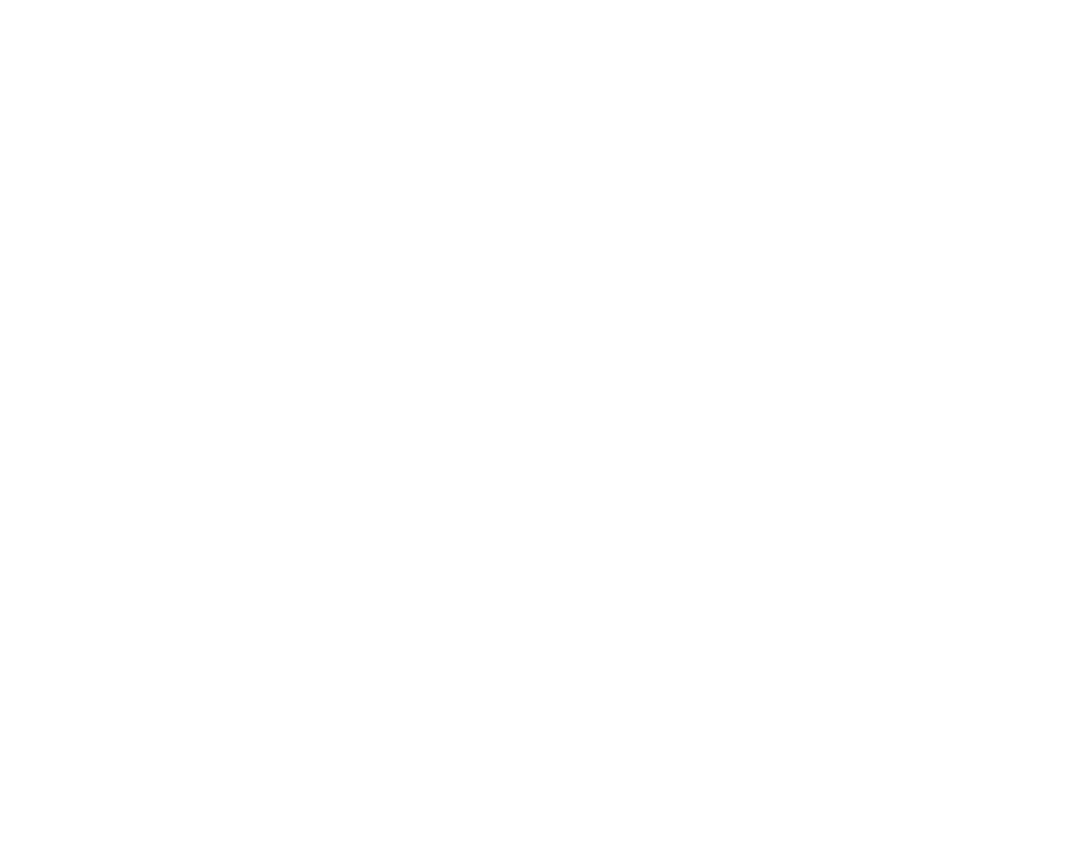
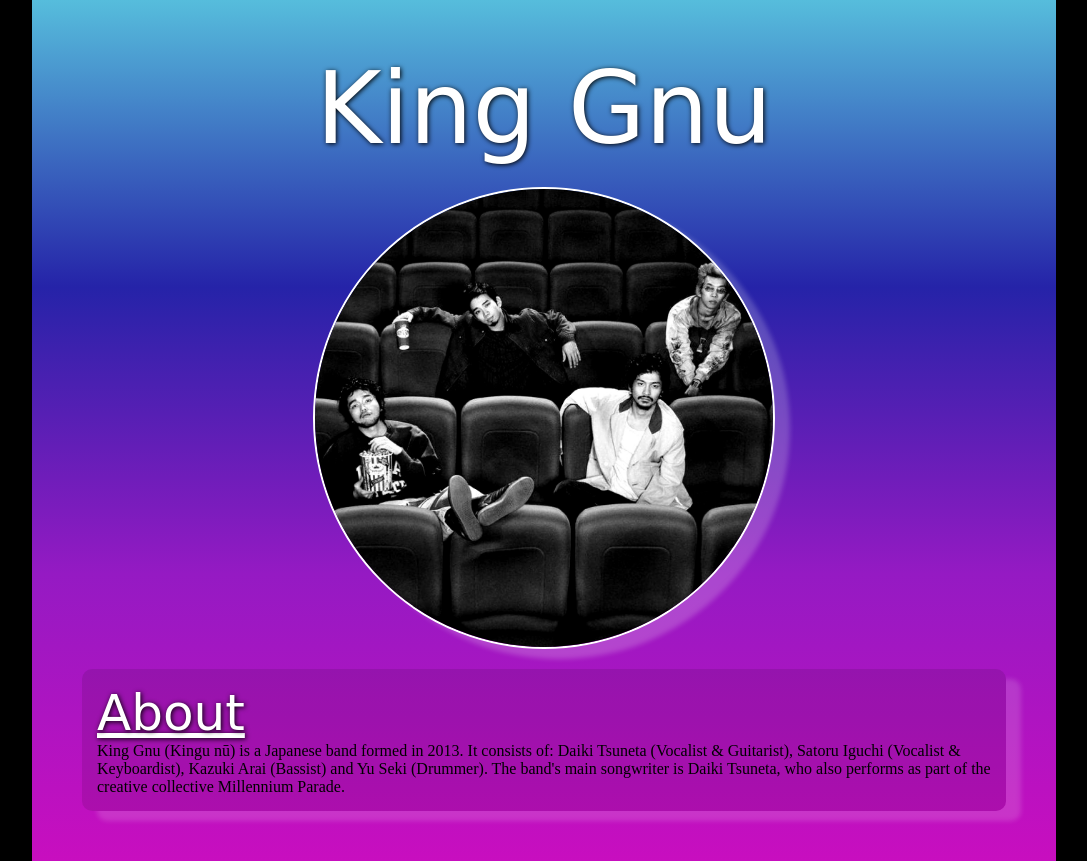
Before and after one commit to Nostalgia-Junkie-00/king-gnu, a plain HTML site: page index.html in a window 1280 px wide. Shown: the whole page, without its empty margins (96-1183 px from the left). Before the commit the page ends 800 px from the top, so only its background shows below. Drawn offline with Linux system fonts and the light colour scheme; a web font is replaced by a local one.

Commit message:
Added banner image, about section and styles

```diff
--- a/index.html
+++ b/index.html
@@ -5,8 +5,36 @@
         <meta http-equiv="X-UA-Compatible" content="IE=edge">
         <meta name="viewport" content="width=device-width, initial-scale=1.0">
         <title>Document</title>
+        <link rel="stylesheet" href="style.css">
     </head>
     <body>
-
+        <!-- Container -->
+        <div id="container">
+            <!-- Head Section -->
+            <header id="header">
+                <!-- Banner -->
+                <section id="banner">
+                    <span id="title">King Gnu</span>
+                    <img id="group-shot" src="./king-gnu.jpg" alt="King GNU">
+                </section>
+                <section id="desc" class="sec">
+                    <span class="sub">About</span>
+                    <p>
+                        King Gnu (Kingu nū) is a Japanese band formed in 2013.
+                        It consists of: Daiki Tsuneta (Vocalist & Guitarist), Satoru Iguchi (Vocalist & Keyboardist), Kazuki Arai (Bassist) and Yu Seki (Drummer).
+                        The band's main songwriter is Daiki Tsuneta, who also performs as part of the creative collective Millennium Parade.
+                    </p>
+                </section>
+            </header>
+            <!-- Main Section -->
+            <main>
+                <section></section>
+                <section></section>
+                <section></section>
+                <section></section>
+            </main>
+            <!-- Footer Section -->
+            <footer></footer>
+        </div>
     </body>
 </html>
--- a/style.css
+++ b/style.css
@@ -1,5 +1,59 @@
-* {
+@import url('https://fonts.googleapis.com/css2?family=Skranji:wght@400;700&display=swap');
+*{
     margin: 0;
     padding: 0;
     box-sizing: border-box;
 }
+/*-- General Styles --*/
+body {
+    background-color: black;
+}
+.sub {
+    font-size: 50px;
+    font-family: 'Skranji', cursive;
+    color: white;
+    text-shadow: black 1px 1px 5px;
+    text-decoration: underline;
+}
+.sec {
+    background-color: rgba(0, 0, 0, 0.1);
+    padding: 15px;
+    border-radius: 10px;
+    box-shadow: rgba(255, 255, 255, 0.151) 15px 10px 5px;
+
+}
+/*-- Container --*/
+#container {
+    margin: auto;
+    background: linear-gradient(#56bddc, #2523a8,#951ac3, #c80ebf);
+    width: 80%;
+}
+/*-- Header --*/
+#header {
+    display: flex;
+    flex-direction: column;
+    justify-content: center;
+    align-items: center;
+    padding: 50px;
+    gap: 20px;
+}
+#header #banner {
+    display: flex;
+    flex-direction: column;
+    justify-content: center;
+    align-items: center;
+    gap: 20px;
+}
+#header #banner #title {
+    font-size: 100px;
+    font-family: 'Skranji', cursive;
+    color: white;
+    text-shadow: black 1px 1px 5px;
+
+}
+#header #banner #group-shot {
+    width: 50%;
+    border-radius: 100%;
+    box-shadow: rgba(255, 255, 255, 0.2) 15px 10px 5px;
+    border: white solid 2px;
+}
```
Also changed, not shown: king-gnu.jpg (added). Lines whose indentation alone changed are shown as unchanged.
